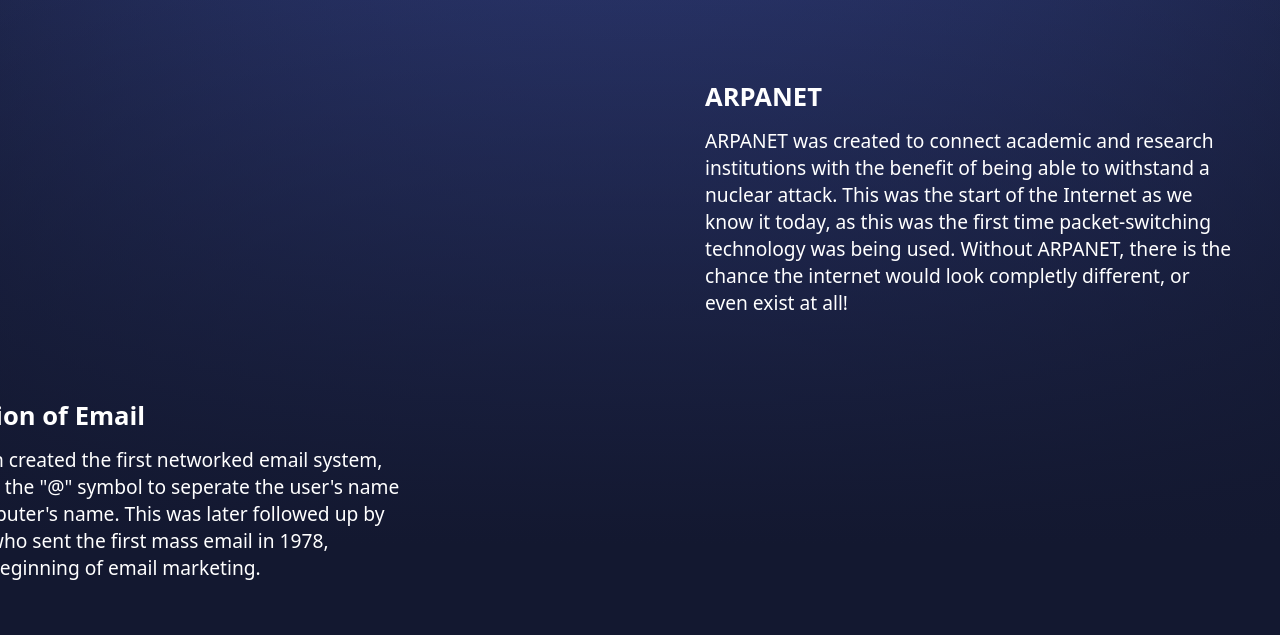
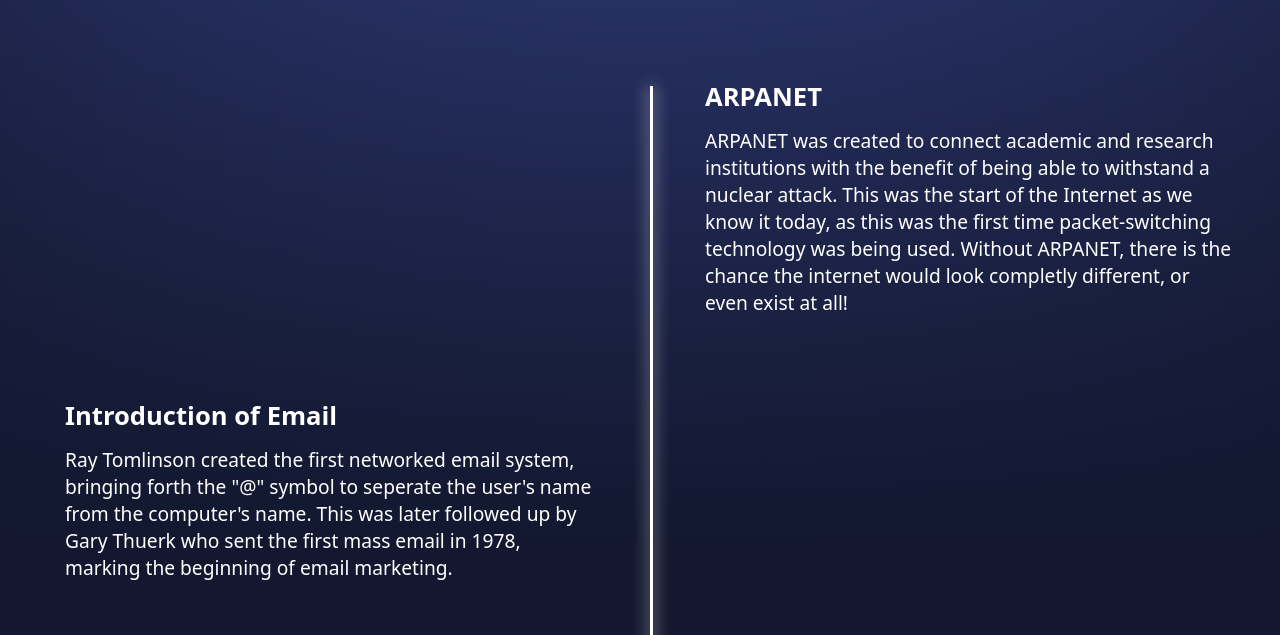
Before and after one commit to ArrowVark/History-of-the-Internet, a plain HTML site: page index.html in a window 1280 px wide. Shown: the part 154-789 px from the top of the page. Drawn offline with Linux system fonts and the light colour scheme.

Commit message:
Update style.css

```diff
--- a/style.css
+++ b/style.css
@@ -41,13 +41,13 @@ body {
 .line {
     z-index: -100;
     border-left: .2rem solid white;
-    height: 60rem;
+    height: 90rem;
     margin-left: calc(50% + 0.1rem);
     margin-top: 10rem;
     width: 0px;
     box-shadow: 0px 0px 1rem white;
-    position: relative;
-    translate: 0px -75rem;
+    position: absolute;
+    top: 5rem;
 }
 .box {
     transition: .5s;
@@ -65,6 +65,7 @@ body {
     background-color: rgba(156, 161, 249, 0.105);
     filter: sepia(50px);
     backdrop-filter: blur(1rem);
+    -webkit-backdrop-filter: blur(1rem);
     box-shadow: 0px 1.5rem 3rem rgba(0, 0, 0, 0.571), inset 0px 0px 4rem rgba(255, 255, 255, 0.179);
     transform: translateY(-1.5rem) translateX(1rem) rotate(5deg) scale(1.1);
     border: solid 0.05rem rgba(255, 255, 255, 0.362);
@@ -89,8 +90,8 @@ body {
     width: 45vw;
 }
 .left {
-    translate: calc(50vw - 50rem);
     width: 45vw;
+    translate: calc(50vw - 45vw - 2rem);
 }
 .boxTime {
     font-weight: 1;
```
